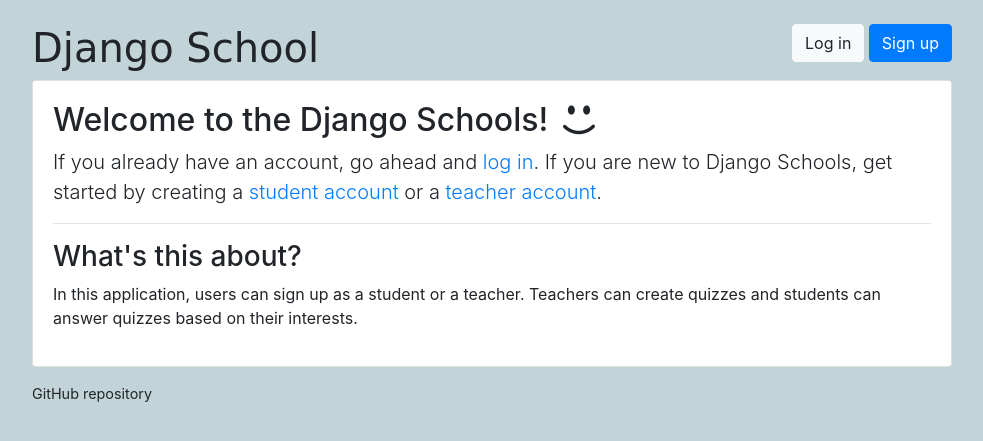
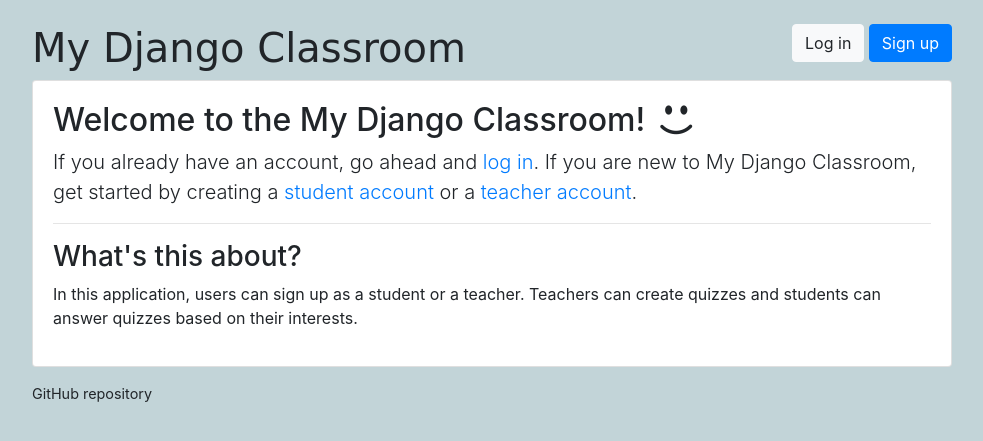
Before and after one commit to ivan-02/My_Django_Classroom, a Django app: page / in a window 1280 px wide. Shown: the top 441 px of the page, without its empty margins (148-1131 px from the left). Run offline with Django 3.2, Linux system fonts and the light colour scheme; some libraries are stand-ins or nearby versions.

Commit message:
another change

```diff
--- a/django_school/classroom/templates/classroom/home.html
+++ b/django_school/classroom/templates/classroom/home.html
@@ -1,9 +1,9 @@
 {% extends 'base.html' %}
 
 {% block content %}
-  <h2>Welcome to the Django Schools! <span class="icon-emo-happy"></span></h2>
+  <h2>Welcome to the My Django Classroom! <span class="icon-emo-happy"></span></h2>
   <p class="lead">
-    If you already have an account, go ahead and <a href="{% url 'login' %}">log in</a>. If you are new to Django Schools, get started
+    If you already have an account, go ahead and <a href="{% url 'login' %}">log in</a>. If you are new to My Django Classroom, get started
     by creating a <a href="{% url 'student_signup' %}">student account</a> or a <a href="{% url 'teacher_signup' %}">teacher account</a>.
   </p>
   <hr>
--- a/django_school/templates/base.html
+++ b/django_school/templates/base.html
@@ -3,7 +3,7 @@
   <head>
     <meta charset="utf-8">
     <meta name="viewport" content="width=device-width, initial-scale=1, shrink-to-fit=no">
-    <title>{% block title %}Django School{% endblock %}</title>
+    <title>{% block title %}My Django Classroom{% endblock %}</title>
     <link rel="icon" href="{% static 'img/favicon.png' %}">
     <!-- <link href="https://fonts.googleapis.com/css?family=Clicker+Script" rel="stylesheet"> -->
     <link rel="stylesheet" href="{% static 'css/bootstrap.min.css' %}">
@@ -23,7 +23,7 @@
             <div class="col-6">
               <h1 class="logo">
                 <a href="{% url 'home' %}">
-                  Django School
+                  My Django Classroom
                   {% if user.is_authenticated %}
                     {% if user.is_teacher %}
                       <span class="icon-feather" data-toggle="tooltip" data-placement="right" title="Teacher profile"></span>
```
